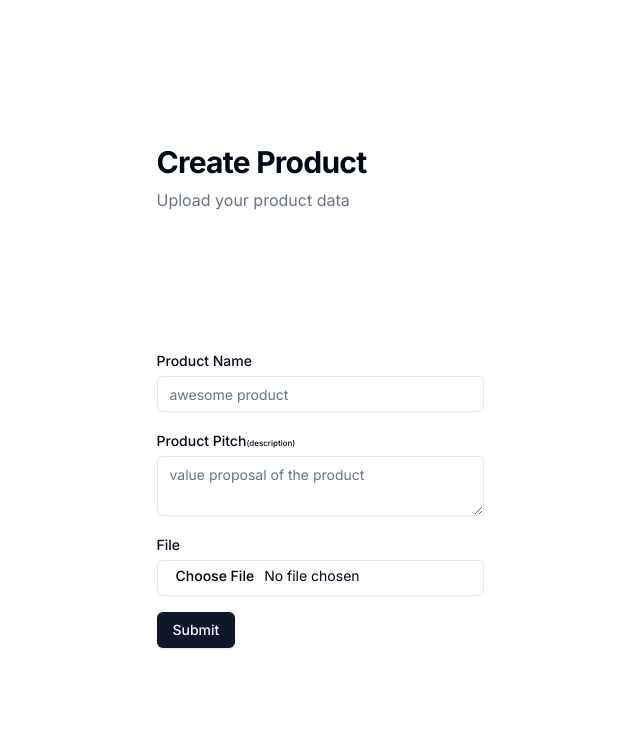
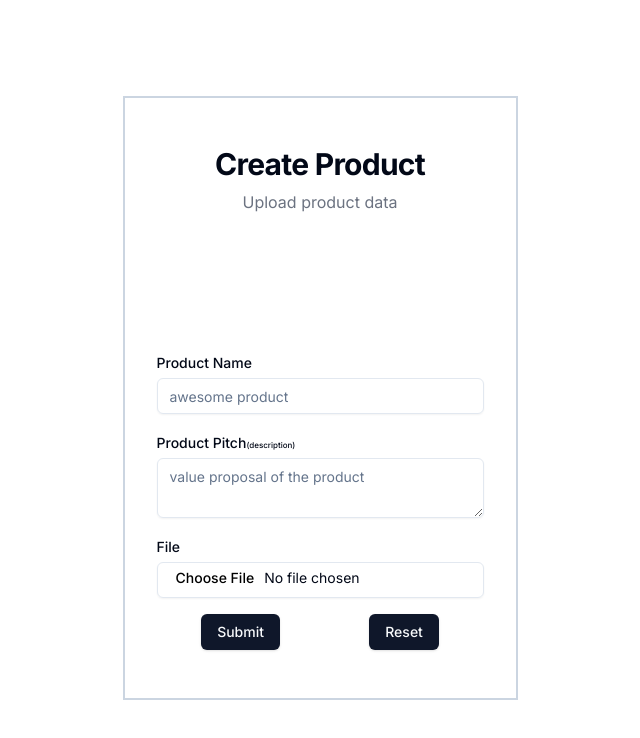
Before and after one commit to renato1010/multinamespace-rag, a Next.js app: page /products/add in a window 1280 px wide. Shown: the top 738 px of the page, without its empty margins (320-960 px from the left). Built offline with nearby package versions, Linux system fonts and the light colour scheme.

Commit message:
Drop prisma accelerate to get working upload flow

```diff
--- a/src/components/doc-upload-form.tsx
+++ b/src/components/doc-upload-form.tsx
@@ -12,6 +12,7 @@ import { createProduct } from '@/lib/actions/product';
 import { SubmitButton } from './submit-button';
 import { cn } from '@/lib/utils';
 import { CopyToClipboard } from './copy-to-clipboard-btn';
+import { Button } from './ui/button';
 
 const initialState = {
   errors: {}
@@ -20,10 +21,10 @@ export function UploadDocFileForm() {
   const [uploadState, uploadFormAction] = useFormState(createProduct, initialState);
 
   return (
-    <div className="mx-auto max-w-md space-y-6 py-12 px-4 sm:px-6 lg:px-8">
-      <div className="space-y-2">
+    <div className="mx-auto max-w-md space-y-6 py-12 px-4 sm:px-6 lg:px-8 border-2 border-slate-300">
+      <div className="flex flex-col items-center space-y-2">
         <h2 className="text-3xl font-bold tracking-tight">Create Product</h2>
-        <p className="text-gray-500 dark:text-gray-400">Upload your product data</p>
+        <p className="text-gray-500 dark:text-gray-400">Upload product data</p>
         <p
           className={cn(
             'text-red-400 dark:text-pink-700 h-12',
@@ -70,7 +71,10 @@ export function UploadDocFileForm() {
             required
           />
         </div>
-        <SubmitButton />
+        <div className="flex justify-around">
+          <SubmitButton />
+          <Button type="reset">Reset</Button>
+        </div>
       </form>
     </div>
   );
--- a/src/lib/actions/product.ts
+++ b/src/lib/actions/product.ts
@@ -37,6 +37,8 @@ export async function createProduct(_prevSate: any, formData: FormData) {
     const { slug, ...restErrors } = validatedFields.error.flatten().fieldErrors;
     return { errors: restErrors };
   }
+  // file upload MIME type
+  const mimeType = validatedFields.data.file.type;
   // upload file to S3
   const uploadCommand = new PutObjectCommand({
     Bucket: Resource.NamespaceDocs.name,
@@ -55,11 +57,11 @@ export async function createProduct(_prevSate: any, formData: FormData) {
     // create product in db
     // get the bucket/object-key as url reference
     const newDocURL = url.split('?')[0];
-    console.log({ newDocURL });
     const { file, ...stringProps } = validatedFields.data;
     const newProduct = await prisma.product.create({
       data: {
         ...stringProps,
+        mimeType,
         docsFolderUrl: newDocURL
       }
     });
```
Also changed, not shown: 1 other file (tests, documents, lock files or other folders).
